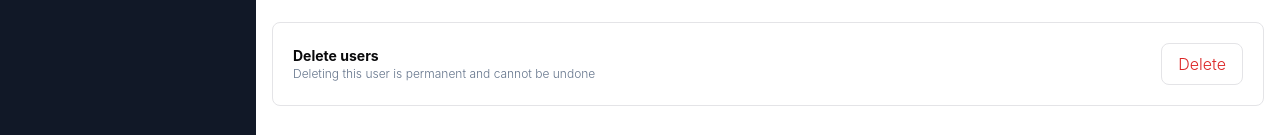
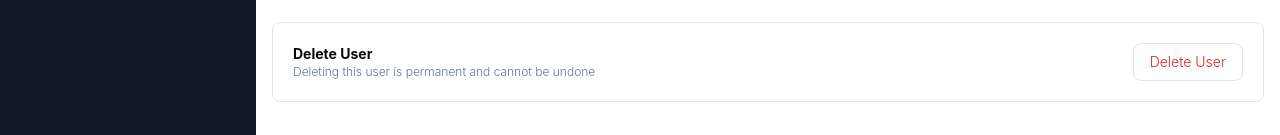
Before and after one commit to littlegod20/Freemind, a React (Vite) app: page /user-details/1 in a window 1280 px wide. Shown: the part 620-755 px from the top of the page. Built offline with nearby package versions, Linux system fonts and the light colour scheme.

Commit message:
modified Action component in userdetail page

```diff
--- a/src/pages/UserPages/UserDetails.tsx
+++ b/src/pages/UserPages/UserDetails.tsx
@@ -39,12 +39,12 @@ const UserDetails = () => {
         <Details statics={statics} details={userDetail} slice1={0} slice2={3} />
         <Details statics={statics} details={userDetail} slice1={3} />
         <Action
-          title="Delete users"
+          title="Delete User"
           description=" Deleting this user is permanent and cannot be undone"
           Button={
             <Button
-              title="Delete"
-              className="text-red-600 font-light hover:text-white hover:bg-red-600"
+              title="Delete User"
+              className="text-red-600 font-light hover:text-white hover:bg-red-600 text-sm"
             />
           }
         />
```
